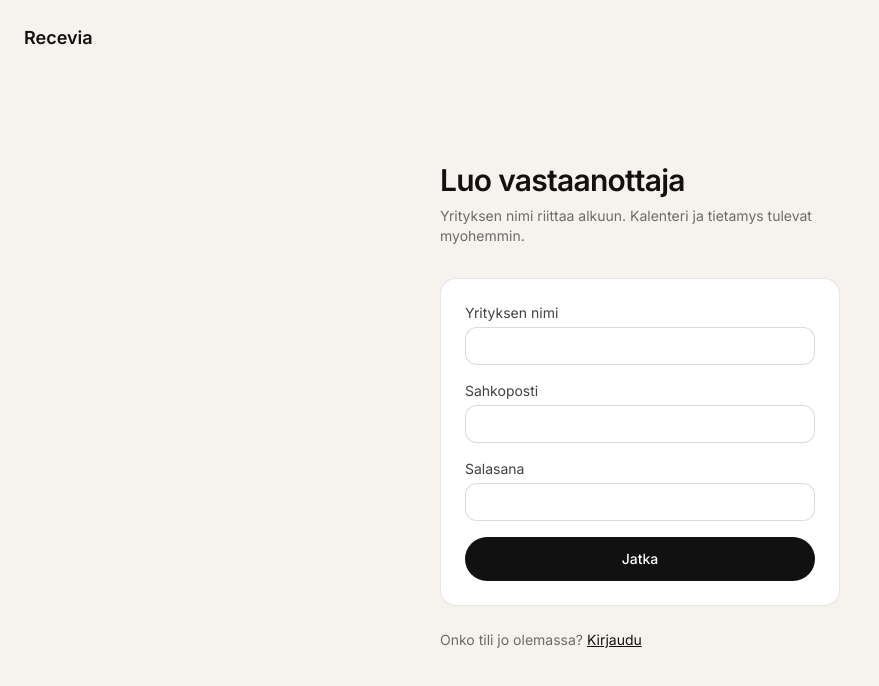
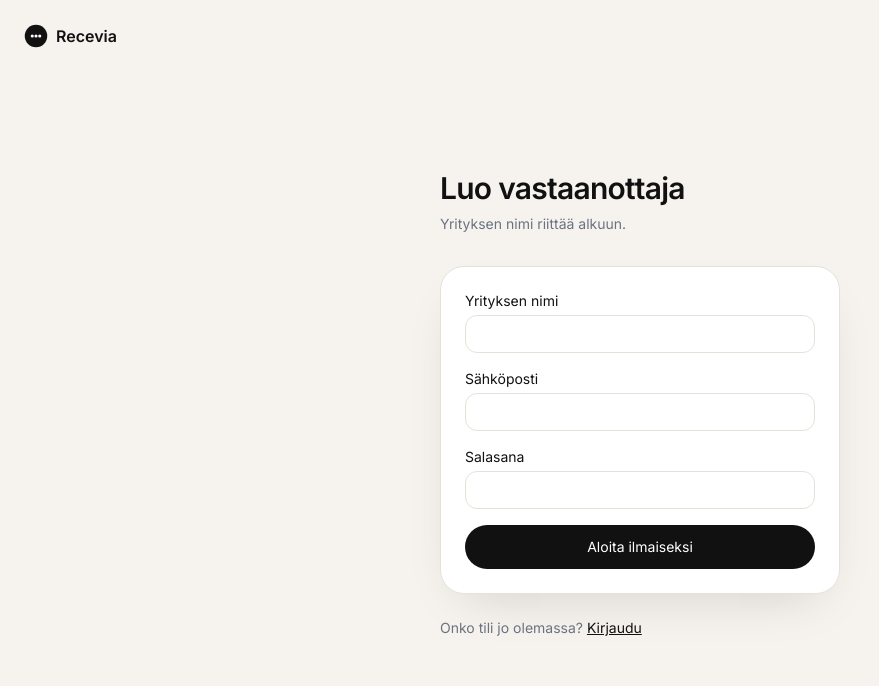
Before and after one commit to miromnb-coder/Recevia, a Next.js app: page /signup in a window 1280 px wide. Shown: the top 686 px of the page, without its empty margins (0-879 px from the left). Built offline with nearby package versions, Linux system fonts and the light colour scheme.

Commit message:
feat(ui): align auth and dashboard chrome with new brand

```diff
--- a/app/dashboard/layout.tsx
+++ b/app/dashboard/layout.tsx
@@ -1,10 +1,11 @@
 import Link from "next/link";
 import { redirect } from "next/navigation";
 import { createClient } from "@/lib/supabase/server";
+import { Mark } from "@/components/brand";
 
 const nav = [
   ["Yhteenveto", "/dashboard"],
-  ["Tietamys", "/dashboard/knowledge"],
+  ["Tietämys", "/dashboard/knowledge"],
   ["Keskustelut", "/dashboard/conversations"],
   ["Liidit", "/dashboard/leads"],
   ["Varaukset", "/dashboard/bookings"],
@@ -41,19 +42,21 @@
   }
 
   return (
-    <div className="min-h-screen bg-sand md:grid md:grid-cols-[220px_1fr]">
-      <aside className="border-b border-navy/10 bg-white px-5 py-6 md:border-b-0 md:border-r">
-        <Link href="/" className="text-sm font-semibold text-navy">Recevia</Link>
-        <p className="mt-2 text-lg font-semibold text-navy">{orgName}</p>
+    <div className="min-h-screen bg-paper md:grid md:grid-cols-[220px_1fr]">
+      <aside className="border-b border-line bg-white px-5 py-6 md:border-b-0 md:border-r">
+        <Link href="/" className="flex items-center gap-2 text-sm font-semibold">
+          <Mark className="h-5 w-5" /> Recevia
+        </Link>
+        <p className="mt-4 text-lg font-semibold">{orgName}</p>
         <nav className="mt-8 grid gap-1 text-sm">
           {nav.map(([label, href]) => (
-            <Link key={label} href={href} className="rounded-lg px-2 py-2 text-navy/70 hover:bg-mist hover:text-navy">
+            <Link key={label} href={href} className="rounded-lg px-2 py-2 text-mute hover:bg-mist hover:text-ink">
               {label}
             </Link>
           ))}
         </nav>
         <form action="/api/auth/signout" method="post" className="mt-10">
-          <button className="text-sm text-navy/50 hover:text-navy" type="submit">Kirjaudu ulos</button>
+          <button className="text-sm text-mute hover:text-ink" type="submit">Kirjaudu ulos</button>
         </form>
       </aside>
       <div>{children}</div>
--- a/app/login/page.tsx
+++ b/app/login/page.tsx
@@ -4,6 +4,7 @@
 import { FormEvent, useState } from "react";
 import { useRouter } from "next/navigation";
 import { createClient } from "@/lib/supabase/client";
+import { Mark } from "@/components/brand";
 
 export default function LoginPage() {
   const router = useRouter();
@@ -30,29 +31,31 @@
   }
 
   return (
-    <div className="flex min-h-screen flex-col bg-sand">
+    <div className="flex min-h-screen flex-col bg-paper">
       <header className="px-6 py-6">
-        <Link href="/" className="text-lg font-semibold text-navy">Recevia</Link>
+        <Link href="/" className="flex items-center gap-2 font-semibold">
+          <Mark className="h-6 w-6" /> Recevia
+        </Link>
       </header>
       <main className="mx-auto flex w-full max-w-md flex-1 flex-col justify-center px-6 pb-16">
-        <h1 className="text-3xl font-semibold tracking-tight text-navy">Kirjaudu Receviaan</h1>
-        <p className="mt-2 text-sm text-navy/60">Omistajan nakyma aukeaa kirjautumisen jalkeen.</p>
-        <form onSubmit={onSubmit} className="mt-8 space-y-4 rounded-2xl border border-navy/10 bg-white p-6">
-          <label className="block text-sm text-navy/80">
-            Sahkoposti
-            <input required name="email" type="email" className="mt-1 w-full rounded-xl border border-navy/15 px-3 py-2 outline-none ring-teal/30 focus:ring-2" />
+        <h1 className="text-3xl font-semibold tracking-tight">Kirjaudu Receviaan</h1>
+        <p className="mt-2 text-sm text-mute">Omistajan näkymä aukeaa kirjautumisen jälkeen.</p>
+        <form onSubmit={onSubmit} className="mt-8 space-y-4 rounded-3xl border border-line bg-white p-6 shadow-card">
+          <label className="block text-sm">
+            Sähköposti
+            <input required name="email" type="email" className="mt-1 w-full rounded-xl border border-line px-3 py-2 outline-none focus:border-ink" />
           </label>
-          <label className="block text-sm text-navy/80">
+          <label className="block text-sm">
             Salasana
-            <input required name="password" type="password" className="mt-1 w-full rounded-xl border border-navy/15 px-3 py-2 outline-none ring-teal/30 focus:ring-2" />
+            <input required name="password" type="password" className="mt-1 w-full rounded-xl border border-line px-3 py-2 outline-none focus:border-ink" />
           </label>
-          <button disabled={pending} type="submit" className="w-full rounded-full bg-navy py-3 text-sm font-medium text-white hover:bg-ink disabled:opacity-60">
+          <button disabled={pending} type="submit" className="w-full rounded-full bg-ink py-3 text-sm text-white disabled:opacity-60">
             {pending ? "Kirjaudutaan..." : "Kirjaudu"}
           </button>
         </form>
-        {notice ? <p className="mt-4 text-sm text-teal">{notice}</p> : null}
-        <p className="mt-6 text-sm text-navy/60">
-          Ei tilia viela? <Link href="/signup" className="text-teal underline">Luo vastaanottaja</Link>
+        {notice ? <p className="mt-4 text-sm text-mute">{notice}</p> : null}
+        <p className="mt-6 text-sm text-mute">
+          Ei tiliä vielä? <Link href="/signup" className="text-ink underline">Luo vastaanottaja</Link>
         </p>
       </main>
     </div>
--- a/app/signup/page.tsx
+++ b/app/signup/page.tsx
@@ -4,6 +4,7 @@
 import { FormEvent, useState } from "react";
 import { useRouter } from "next/navigation";
 import { createClient } from "@/lib/supabase/client";
+import { Mark } from "@/components/brand";
 
 export default function SignupPage() {
   const router = useRouter();
@@ -33,7 +34,7 @@
     const payload = await response.json();
     setPending(false);
     if (!response.ok) {
-      setNotice(payload.error ?? "Tilin luonti epaonnistui.");
+      setNotice(payload.error ?? "Tilin luonti epäonnistui.");
       return;
     }
     router.push("/dashboard");
@@ -41,33 +42,35 @@
   }
 
   return (
-    <div className="flex min-h-screen flex-col bg-sand">
+    <div className="flex min-h-screen flex-col bg-paper">
       <header className="px-6 py-6">
-        <Link href="/" className="text-lg font-semibold text-navy">Recevia</Link>
+        <Link href="/" className="flex items-center gap-2 font-semibold">
+          <Mark className="h-6 w-6" /> Recevia
+        </Link>
       </header>
       <main className="mx-auto flex w-full max-w-md flex-1 flex-col justify-center px-6 pb-16">
-        <h1 className="text-3xl font-semibold tracking-tight text-navy">Luo vastaanottaja</h1>
-        <p className="mt-2 text-sm text-navy/60">Yrityksen nimi riittaa alkuun. Kalenteri ja tietamys tulevat myohemmin.</p>
-        <form onSubmit={onSubmit} className="mt-8 space-y-4 rounded-2xl border border-navy/10 bg-white p-6">
-          <label className="block text-sm text-navy/80">
+        <h1 className="text-3xl font-semibold tracking-tight">Luo vastaanottaja</h1>
+        <p className="mt-2 text-sm text-mute">Yrityksen nimi riittää alkuun.</p>
+        <form onSubmit={onSubmit} className="mt-8 space-y-4 rounded-3xl border border-line bg-white p-6 shadow-card">
+          <label className="block text-sm">
             Yrityksen nimi
-            <input required name="company" className="mt-1 w-full rounded-xl border border-navy/15 px-3 py-2 outline-none ring-teal/30 focus:ring-2" />
+            <input required name="company" className="mt-1 w-full rounded-xl border border-line px-3 py-2 outline-none focus:border-ink" />
           </label>
-          <label className="block text-sm text-navy/80">
-            Sahkoposti
-            <input required type="email" name="email" className="mt-1 w-full rounded-xl border border-navy/15 px-3 py-2 outline-none ring-teal/30 focus:ring-2" />
+          <label className="block text-sm">
+            Sähköposti
+            <input required type="email" name="email" className="mt-1 w-full rounded-xl border border-line px-3 py-2 outline-none focus:border-ink" />
           </label>
-          <label className="block text-sm text-navy/80">
+          <label className="block text-sm">
             Salasana
-            <input required type="password" name="password" minLength={8} className="mt-1 w-full rounded-xl border border-navy/15 px-3 py-2 outline-none ring-teal/30 focus:ring-2" />
+            <input required type="password" name="password" minLength={8} className="mt-1 w-full rounded-xl border border-line px-3 py-2 outline-none focus:border-ink" />
           </label>
-          <button disabled={pending} type="submit" className="w-full rounded-full bg-teal py-3 text-sm font-medium text-white hover:bg-[#0c5c60] disabled:opacity-60">
-            {pending ? "Luodaan..." : "Jatka"}
+          <button disabled={pending} type="submit" className="w-full rounded-full bg-ink py-3 text-sm text-white disabled:opacity-60">
+            {pending ? "Luodaan..." : "Aloita ilmaiseksi"}
           </button>
         </form>
-        {notice ? <p className="mt-4 text-sm text-teal">{notice}</p> : null}
-        <p className="mt-6 text-sm text-navy/60">
-          Onko tili jo olemassa? <Link href="/login" className="text-teal underline">Kirjaudu</Link>
+        {notice ? <p className="mt-4 text-sm text-mute">{notice}</p> : null}
+        <p className="mt-6 text-sm text-mute">
+          Onko tili jo olemassa? <Link href="/login" className="text-ink underline">Kirjaudu</Link>
         </p>
       </main>
     </div>
```
